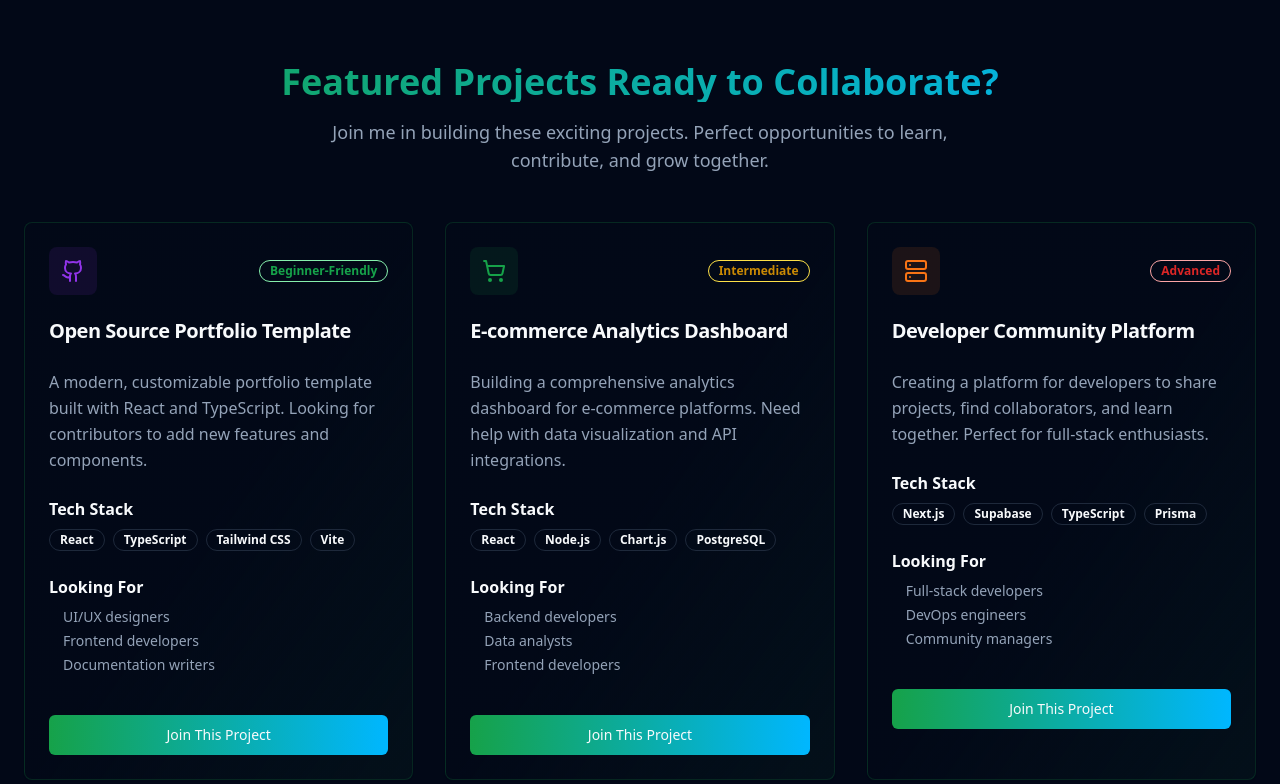
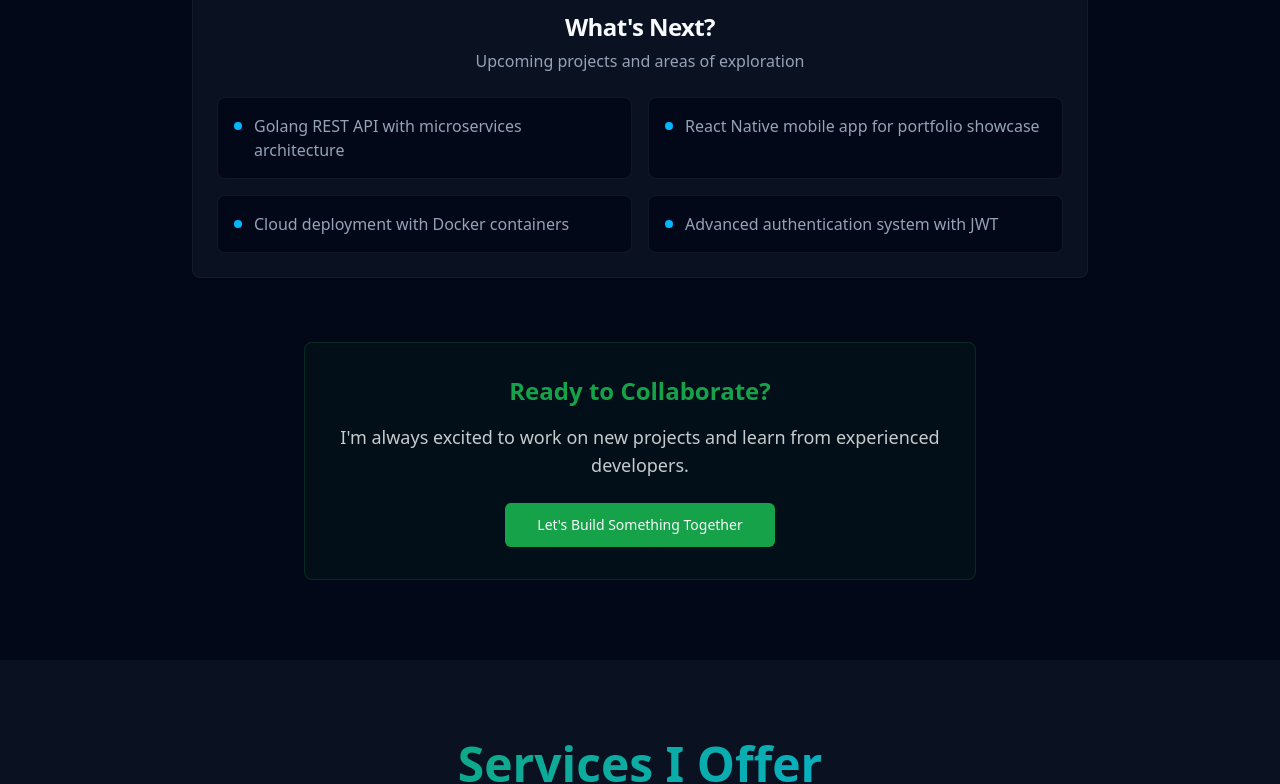
Before and after one commit to rakes-dev/MyPortfolio, a React (Vite) app: page / in a window 1280 px wide. Shown: the part 3916-4700 px from the top of the page. Built offline with nearby package versions, Linux system fonts and the light colour scheme.

Commit message:
Enhance scrollToContact function to pre-fill message textarea and remove collaboration projects section

```diff
--- a/src/components/Projects.tsx
+++ b/src/components/Projects.tsx
@@ -4,6 +4,20 @@ import { Badge } from "@/components/ui/badge";
 import { ExternalLink, Github, ShoppingCart, Shield, Server } from "lucide-react";
 
 const Projects = () => {
+  const scrollToContact = (serviceName: string) => {
+    const contactSection = document.getElementById('contact');
+    if (contactSection) {
+      contactSection.scrollIntoView({ behavior: 'smooth' });
+      // Store the selected service for the contact form
+      setTimeout(() => {
+        const messageTextarea = document.querySelector('textarea[name="message"]') as HTMLTextAreaElement;
+        if (messageTextarea && !messageTextarea.value) {
+          messageTextarea.value = `Hi! I'm interested in your ${serviceName} service. Could you please provide more information?`;
+          messageTextarea.focus();
+        }
+      }, 500);
+    }
+  };
   const projects = [
     {
       title: "E-commerce Platform",
@@ -49,39 +63,6 @@ const Projects = () => {
       color: "text-tech-orange",
       bgColor: "bg-tech-orange/10",
       status: "Completed"
-    }
-  ];
-
-  const collaborationProjects = [
-    {
-      title: "Open Source Portfolio Template",
-      description: "A modern, customizable portfolio template built with React and TypeScript. Looking for contributors to add new features and components.",
-      tech: ["React", "TypeScript", "Tailwind CSS", "Vite"],
-      lookingFor: ["UI/UX designers", "Frontend developers", "Documentation writers"],
-      difficulty: "Beginner-Friendly",
-      icon: Github,
-      color: "text-tech-purple",
-      bgColor: "bg-tech-purple/10"
-    },
-    {
-      title: "E-commerce Analytics Dashboard",
-      description: "Building a comprehensive analytics dashboard for e-commerce platforms. Need help with data visualization and API integrations.",
-      tech: ["React", "Node.js", "Chart.js", "PostgreSQL"],
-      lookingFor: ["Backend developers", "Data analysts", "Frontend developers"],
-      difficulty: "Intermediate",
-      icon: ShoppingCart,
-      color: "text-primary",
-      bgColor: "bg-primary/10"
-    },
-    {
-      title: "Developer Community Platform",
-      description: "Creating a platform for developers to share projects, find collaborators, and learn together. Perfect for full-stack enthusiasts.",
-      tech: ["Next.js", "Supabase", "TypeScript", "Prisma"],
-      lookingFor: ["Full-stack developers", "DevOps engineers", "Community managers"],
-      difficulty: "Advanced",
-      icon: Server,
-      color: "text-tech-orange",
-      bgColor: "bg-tech-orange/10"
     }
   ];
 
@@ -153,7 +134,7 @@ const Projects = () => {
                 </div>
 
                 {/* Action Buttons */}
-                <div className="flex gap-2 pt-4">
+                {/* <div className="flex gap-2 pt-4">
                   <Button size="sm" variant="outline" className="flex-1 hover:bg-primary/10">
                     <Github className="mr-2 h-4 w-4" />
                     Code
@@ -162,84 +143,10 @@ const Projects = () => {
                     <ExternalLink className="mr-2 h-4 w-4" />
                     Demo
                   </Button>
-                </div>
+                </div> */}
               </CardContent>
             </Card>
           ))}
-        </div>
-
-        {/* Featured Projects Ready to Collaborate */}
-        <div className="mb-16">
-          <div className="text-center mb-12">
-            <h3 className="text-3xl lg:text-4xl font-bold mb-4 bg-gradient-to-r from-primary to-tech-blue bg-clip-text text-transparent">
-              Featured Projects Ready to Collaborate?
-            </h3>
-            <p className="text-lg text-muted-foreground max-w-2xl mx-auto">
-              Join me in building these exciting projects. Perfect opportunities to learn, contribute, and grow together.
-            </p>
-          </div>
-
-          <div className="grid lg:grid-cols-3 gap-8">
-            {collaborationProjects.map((project, index) => (
-              <Card key={index} className="bg-gradient-to-br from-card via-card to-primary/5 border-primary/20 hover:shadow-glow transition-all duration-300 animate-fade-in group"
-                    style={{ animationDelay: `${index * 0.15}s` }}>
-                <CardHeader>
-                  <div className="flex items-center justify-between mb-4">
-                    <div className={`w-12 h-12 ${project.bgColor} rounded-lg flex items-center justify-center`}>
-                      <project.icon className={`h-6 w-6 ${project.color}`} />
-                    </div>
-                    <Badge variant="outline" className={`text-xs border-primary/30 ${
-                      project.difficulty === "Beginner-Friendly" ? "text-green-600 border-green-300" :
-                      project.difficulty === "Intermediate" ? "text-yellow-600 border-yellow-300" :
-                      "text-red-600 border-red-300"
-                    }`}>
-                      {project.difficulty}
-                    </Badge>
-                  </div>
-                  <CardTitle className="text-xl font-bold text-foreground group-hover:text-primary transition-colors">
-                    {project.title}
-                  </CardTitle>
-                </CardHeader>
-                <CardContent className="space-y-6">
-                  <p className="text-muted-foreground leading-relaxed">
-                    {project.description}
-                  </p>
-
-                  {/* Tech Stack */}
-                  <div>
-                    <h4 className="font-semibold text-foreground mb-2">Tech Stack</h4>
-                    <div className="flex flex-wrap gap-2">
-                      {project.tech.map((tech, techIndex) => (
-                        <Badge key={techIndex} variant="outline" className="text-xs">
-                          {tech}
-                        </Badge>
-                      ))}
-                    </div>
-                  </div>
-
-                  {/* Looking For */}
-                  <div>
-                    <h4 className="font-semibold text-foreground mb-2">Looking For</h4>
-                    <ul className="space-y-1">
-                      {project.lookingFor.map((role, roleIndex) => (
-                        <li key={roleIndex} className="text-sm text-muted-foreground flex items-start gap-2">
-                          <div className={`w-1.5 h-1.5 ${project.color} rounded-full mt-2 flex-shrink-0`}></div>
-                          {role}
-                        </li>
-                      ))}
-                    </ul>
-                  </div>
-
-                  {/* Collaboration Button */}
-                  <div className="pt-4">
-                    <Button className="w-full bg-gradient-to-r from-primary to-tech-blue hover:from-primary/90 hover:to-tech-blue/90">
-                      Join This Project
-                    </Button>
-                  </div>
-                </CardContent>
-              </Card>
-            ))}
-          </div>
         </div>
 
         {/* Upcoming Projects */}
@@ -270,7 +177,7 @@ const Projects = () => {
               <p className="text-lg text-foreground/80 mb-6">
                 I'm always excited to work on new projects and learn from experienced developers.
               </p>
-              <Button size="lg" className="bg-primary hover:bg-primary/90">
+              <Button size="lg" className="bg-primary hover:bg-primary/90" onClick={() => scrollToContact("Collaboration")}>
                 Let's Build Something Together
               </Button>
             </CardContent>
```
